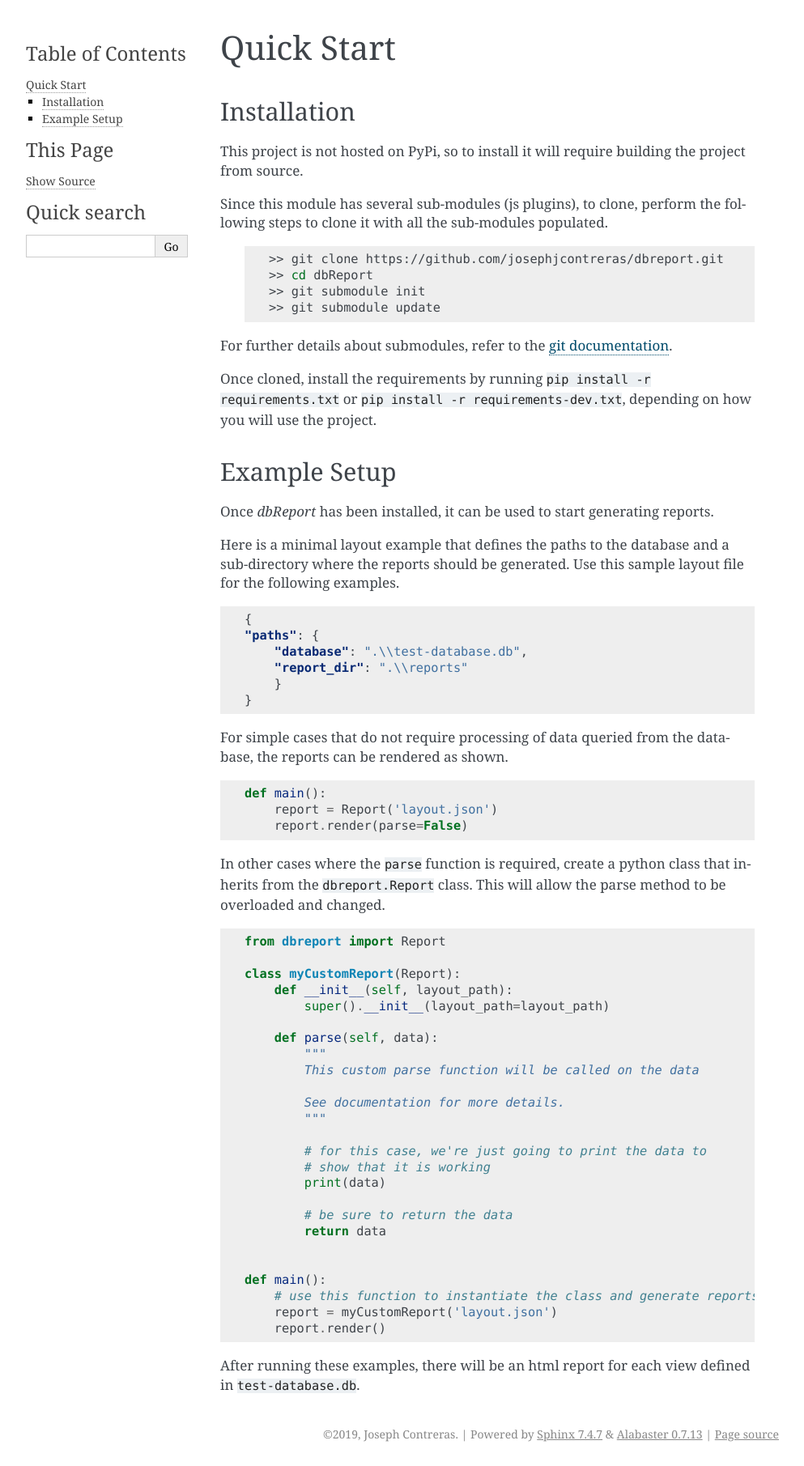
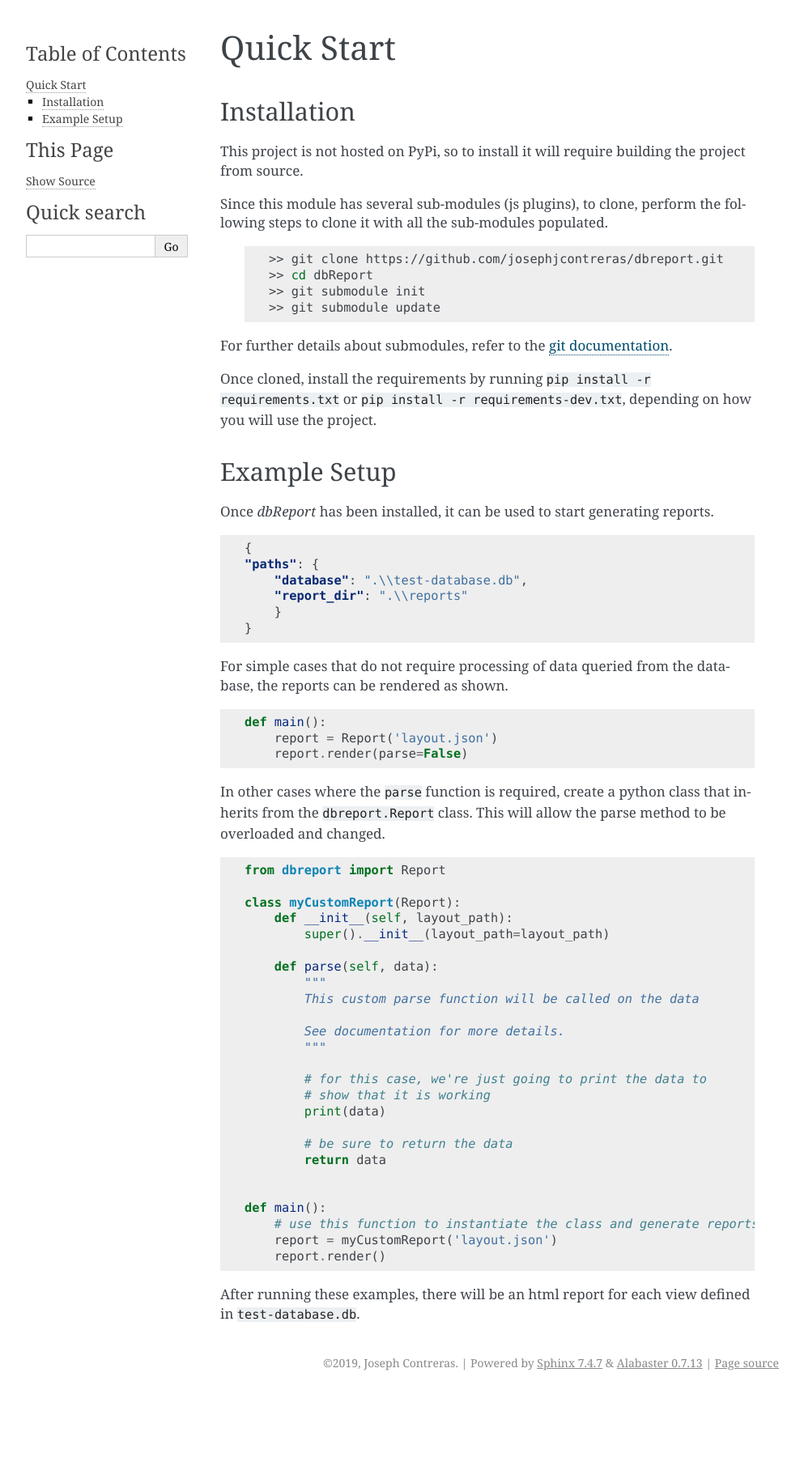
Before and after one commit to JJCoding01/dbReport, a Sphinx documentation site: the page built from docs/source/quick-start.rst, in a window 1280 px wide. Shown: the whole page at 81% size, without its empty margins (148-1141 px from the left). Built offline with Sphinx 7.4.7, drawn with Linux system fonts in a browser that asks for light colours; after the commit the page ends 1723 px from its top, so only the background shows below that.

Commit message:
Minor updates to quick-start

```diff
--- a/docs/source/quick-start.rst
+++ b/docs/source/quick-start.rst
@@ -1,5 +1,6 @@
+***********
 Quick Start
-============
+***********
 
 Installation
 ------------
@@ -27,9 +28,6 @@ Example Setup
 -------------
 Once *dbReport* has been installed, it can be used to start generating reports.
 
-Here is a minimal layout example that defines the paths to the database and
-a sub-directory where the reports should be generated. Use this sample layout
-file for the following examples.
 
 .. code-block:: json
 
```
